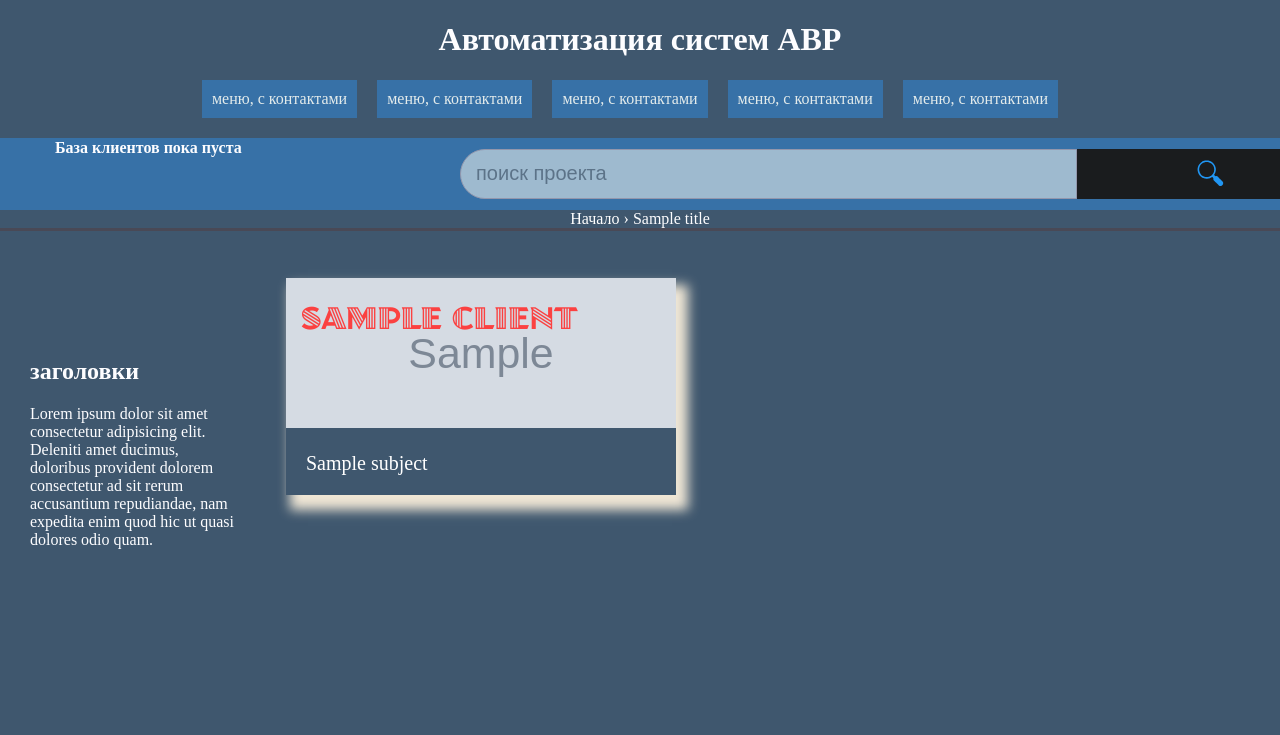
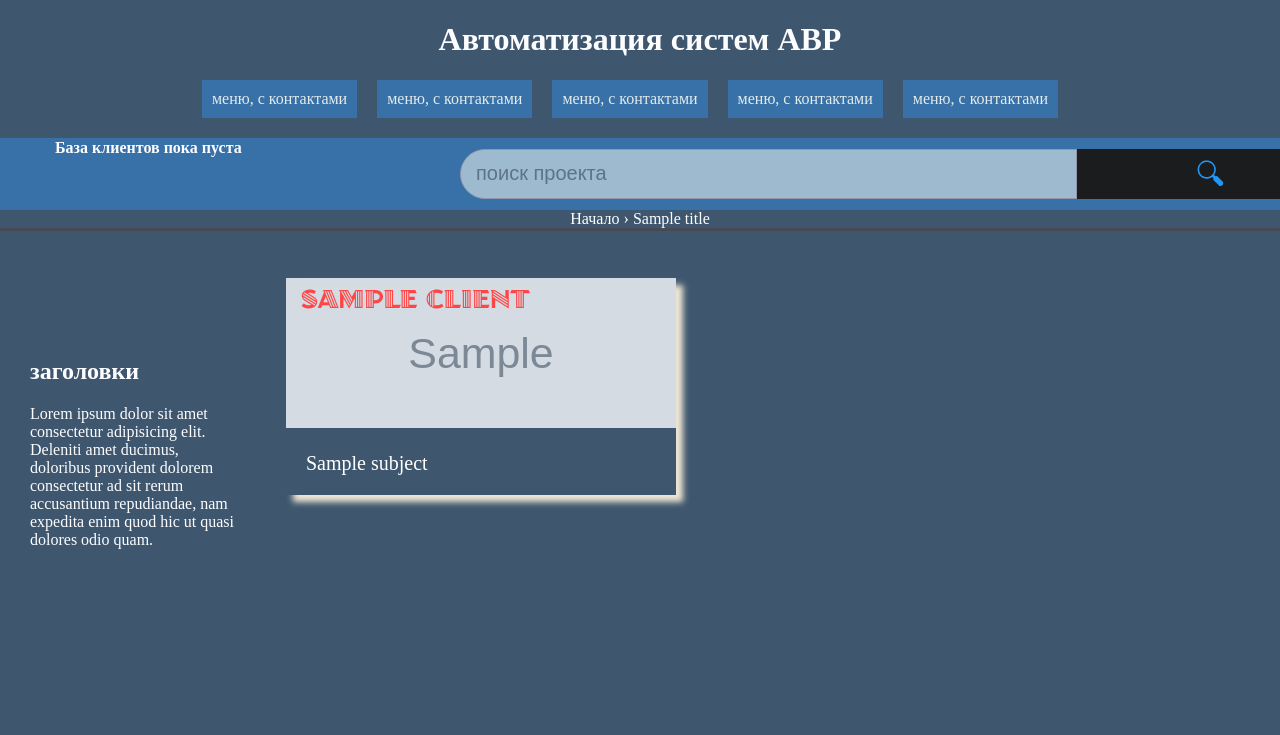
Before and after one commit to vikneo/Algorithm-for-AVR-systems, a Django app: template system_avr/templates/product/subject_list.html in a window 1280 px wide; the page is wider, and only the part inside the window is pictured. Shown: the top 735 px of that part. Run offline with Django 5.2, Linux system fonts and the light colour scheme; tables that the repository leaves empty hold one stand-in row (values such as "Sample post"); the template is opened without the code that fills it: values that come from a table or form of the project are taken from there, most other values are stand-ins (such as "Sample title", 1, 10 or a date in 2020); grey boxes marked "Sample" are stand-in pictures; parts of the project's set-up code (start-up, migrations or seed data) failed here and were passed over.

Commit message:
update box-shadow

```diff
--- a/system_avr/static/assests/css/product_style.css
+++ b/system_avr/static/assests/css/product_style.css
@@ -18,7 +18,7 @@ p.client-descript {
 .section-box {
     margin-bottom: 30px;
     /* outline: 1px solid red; */
-    box-shadow: 3px 7px 13px #efe6d5;
+    box-shadow: 6px 6px 8px 1px #efe6d5;
 }
 
 .product-title {
--- a/system_avr/static/assests/css/style.css
+++ b/system_avr/static/assests/css/style.css
@@ -227,7 +227,7 @@ li {
     margin-left: 25px;
     background: #3f576e;
     /* box-shadow: 10px 10px 9px 8px #211e1e; */
-    box-shadow: 8px 11px 11px 4px #efe6d5;
+    box-shadow: 7px 7px 6px 0px #efe6d5;
 }
 
 .cart-subject {
@@ -237,9 +237,9 @@ li {
 .cart-title {
     position: absolute;
     padding-left: 15px;
-    padding-top: 20px;
-    font-size: 29px;
-    color: #fb4141;
+    padding-top: 5px;
+    font-size: 24px;
+    color: #ff4646;
     font-family: 'Novartis';
 }
 
--- a/system_avr/templates/product/subject_list.html
+++ b/system_avr/templates/product/subject_list.html
@@ -24,7 +24,7 @@
                             {% if sub.photo %}
                             <img src="{{ sub.photo.url }}" width="100%" height="150px" alt="">
                             {% else %}
-                            <img src="{% static 'assests/img/owen_pr.png' %}" width="100%" height="150px" alt="">
+                            <img src="{% static 'assests/img/owen_pr.png' %}" width="100px" height="150px" alt="">
                             {% endif %}
                         </div>
                     </div>
```
